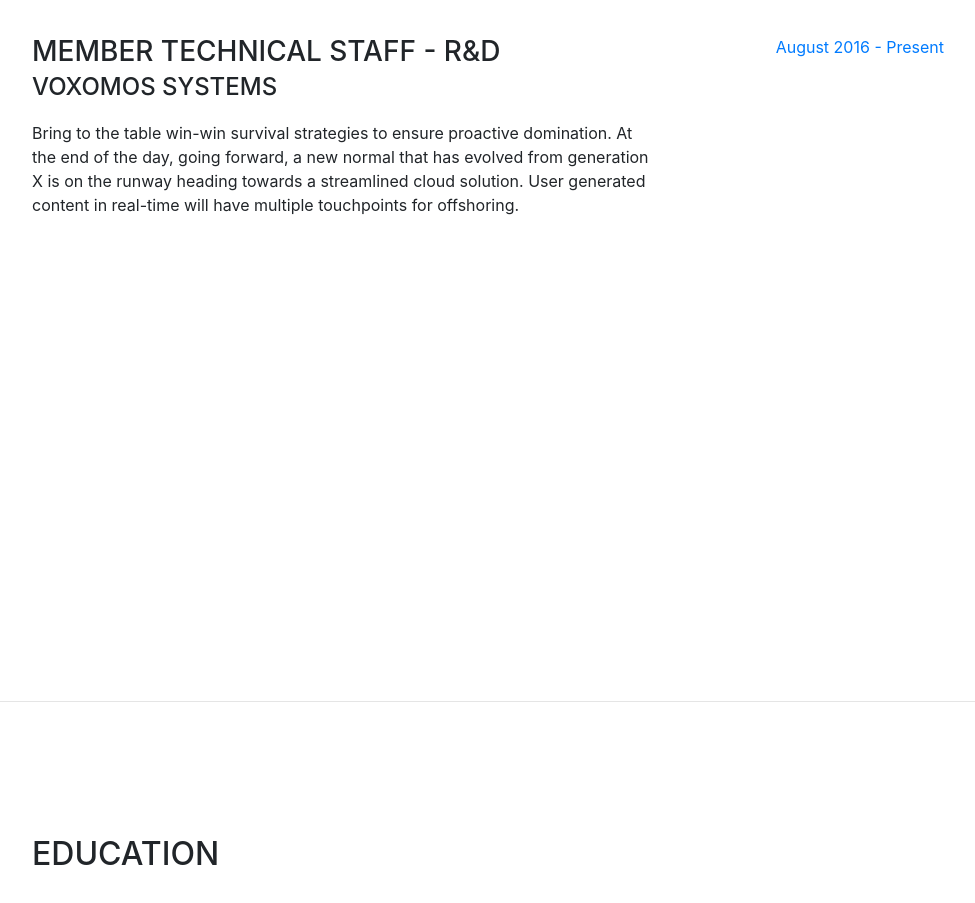
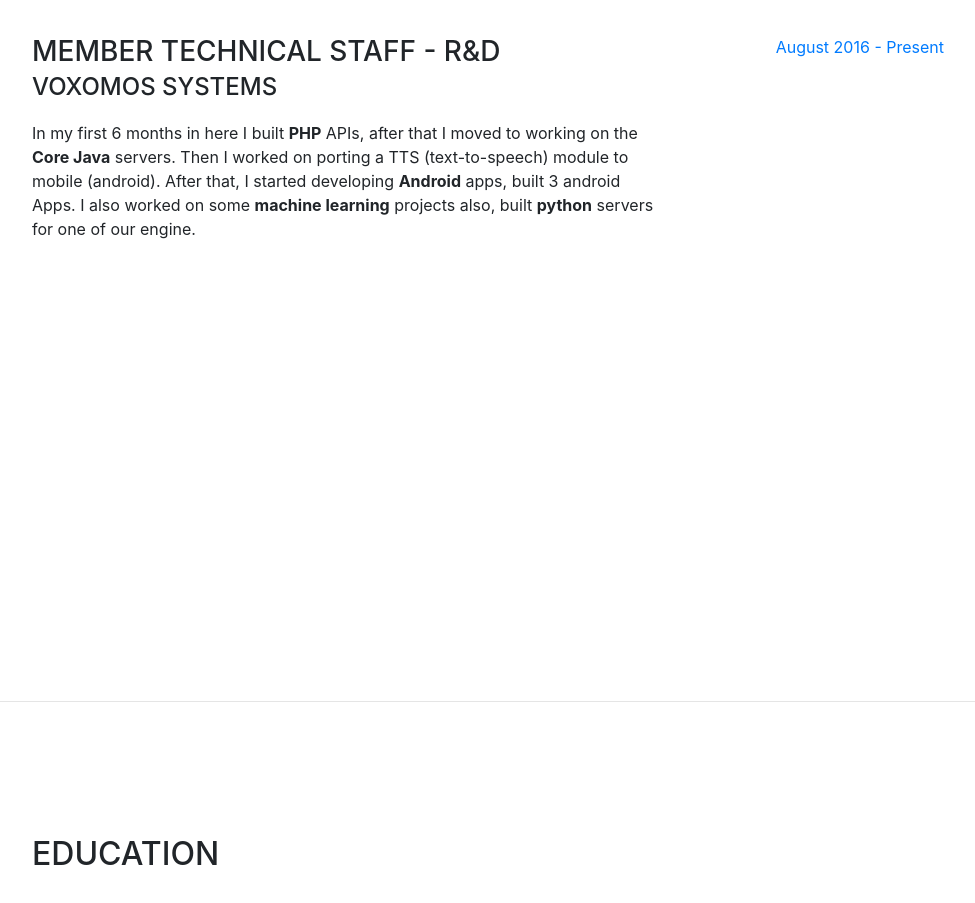
Before and after one commit to kantajitshaw/kantajitshaw.github.io, a website with bundled scripts: page index.html in a window 1280 px wide. Shown: the part 900-1803 px from the top of the page, without its empty margins (288-1263 px from the left). Built offline with nearby package versions, Linux system fonts and the light colour scheme; a web font is replaced by a local one.

```diff
--- a/index.html
+++ b/index.html
@@ -101,7 +101,7 @@
           <div class="resume-content">
             <h3 class="mb-0">Member technical Staff - R&D</h3>
             <div class="subheading mb-3">VOXOMOS SYSTEMS</div>
-            <p>Bring to the table win-win survival strategies to ensure proactive domination. At the end of the day, going forward, a new normal that has evolved from generation X is on the runway heading towards a streamlined cloud solution. User generated content in real-time will have multiple touchpoints for offshoring.</p>
+            <p>In my first 6 months in here I built <b>PHP</b> APIs, after that I moved to working on the <b>Core Java</b> servers. Then I worked on porting a TTS (text-to-speech) module to mobile (android). After that, I started developing <b>Android</b> apps, built 3 android Apps. I also worked on some <b>machine learning</b> projects also, built <b>python</b> servers for one of our engine.</p>
           </div>
           <div class="resume-date text-md-right">
             <span class="text-primary">August 2016 - Present</span>
```
